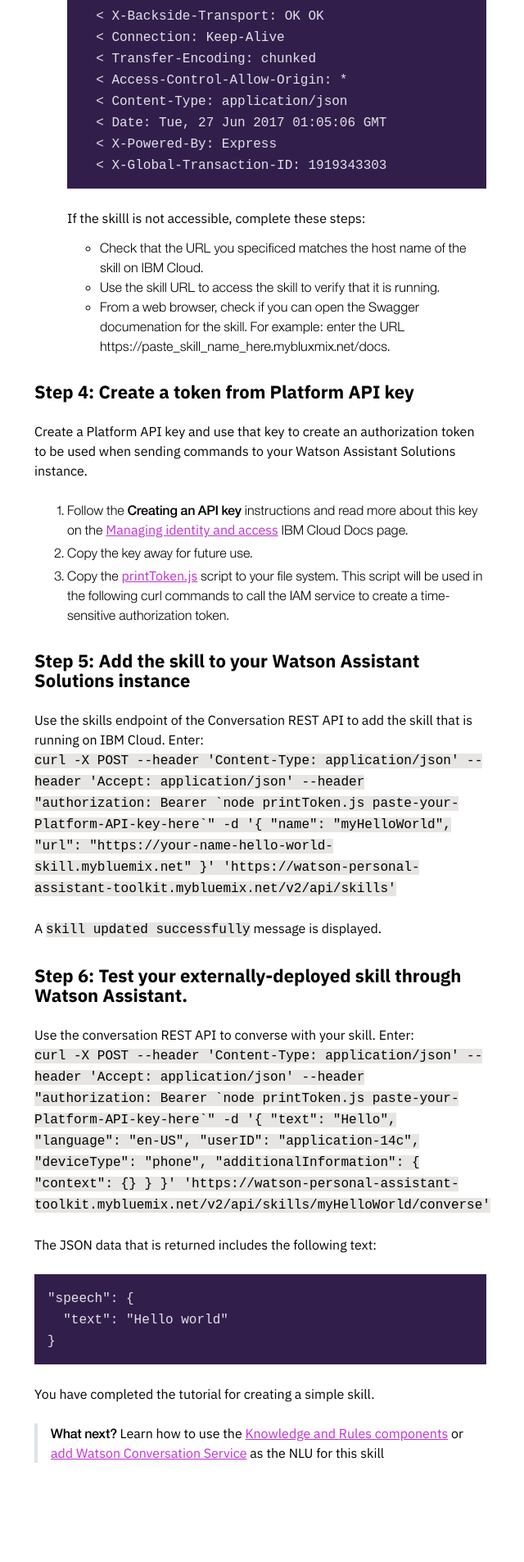
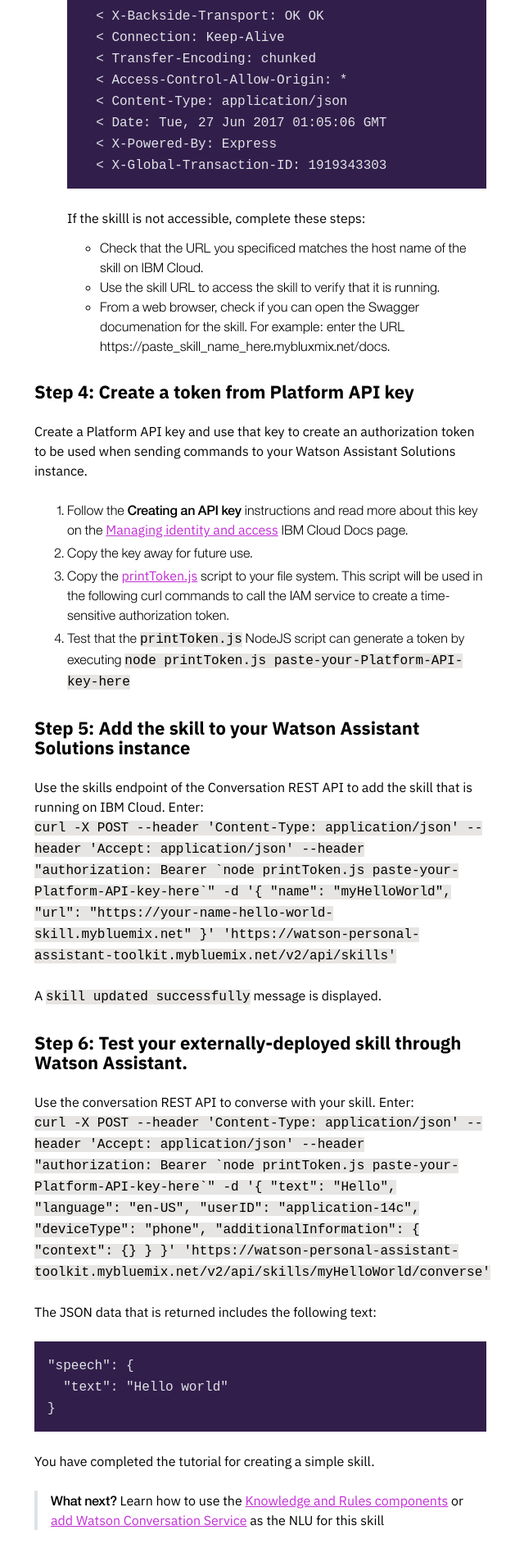
Before and after one commit to Watson-Personal-Assistant/developer, a Jekyll site: the page built from _content/skill/tutorial_creating_custom_skill.md, in a window 1280 px wide. Shown: the part 2436-4341 px from the top of the page at 82% size, without its empty margins (354-994 px from the left). Built offline with Jekyll 4.4.1, drawn with Linux system fonts in a browser that asks for light colours.

Commit message:
adds step to test the printToken script to make sure it works

````diff
--- a/_content/skill/tutorial_creating_custom_skill.md
+++ b/_content/skill/tutorial_creating_custom_skill.md
@@ -84,13 +84,14 @@
 1. Follow the **Creating an API key** instructions and read more about this key on the [Managing identity and access](https://console.bluemix.net/docs/iam/userid_keys.html#creating-an-api-key) IBM Cloud Docs page.
 2. Copy the key away for future use.
 3. Copy the [printToken.js]({{site.baseurl}}/assets/scripts/printToken.js) script to your file system.  This script will be used in the following curl commands to call the IAM service to create a time-sensitive authorization token.
+4. Test that the `printToken.js` NodeJS script can generate a token by executing `node printToken.js paste-your-Platform-API-key-here`
 
 ### Step 5: Add the skill to your Watson Assistant Solutions instance
 Use the skills endpoint of the Conversation REST API to add the skill that is running on IBM Cloud. Enter:<br>```curl -X POST --header 'Content-Type: application/json' --header 'Accept: application/json' --header "authorization: Bearer `node printToken.js paste-your-Platform-API-key-here`" -d '{ "name": "myHelloWorld", "url": "https://your-name-hello-world-skill.mybluemix.net" }' 'https://watson-personal-assistant-toolkit.mybluemix.net/v2/api/skills'```
 
 A `skill updated successfully` message is displayed.
 
-### Step 6:  Test your externally-deployed skill through Watson Assistant.
+### Step 6: Test your externally-deployed skill through Watson Assistant.
 Use the conversation REST API to converse with your skill.  Enter:<br>```curl -X POST --header 'Content-Type: application/json' --header 'Accept: application/json' --header "authorization: Bearer `node printToken.js paste-your-Platform-API-key-here`" -d '{ "text": "Hello", "language": "en-US", "userID": "application-14c", "deviceType": "phone", "additionalInformation": { "context": {} } }' 'https://watson-personal-assistant-toolkit.mybluemix.net/v2/api/skills/myHelloWorld/converse'```
 
 The JSON data that is returned includes the following text:
````
